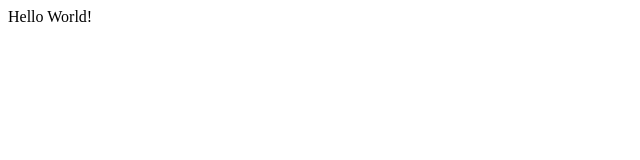
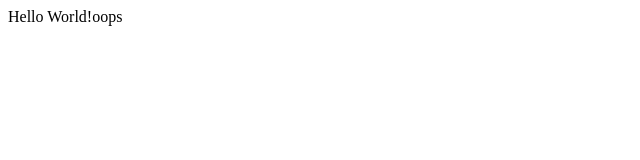
Before and after one commit to tez-trist/aestas-aeri, a plain HTML site: page index.html in a window 1280 px wide. Shown: the full height of the page, 0-640 px from the left. Drawn offline with Linux system fonts and the light colour scheme.

Commit message:
changed some text

```diff
--- a/index.html
+++ b/index.html
@@ -7,6 +7,6 @@
     <title>My First Website</title>
 </head>
 <body>
-    <div>Hello World!</div>
+    <div>Hello World!oops</div>
 </body>
 </html>
```
